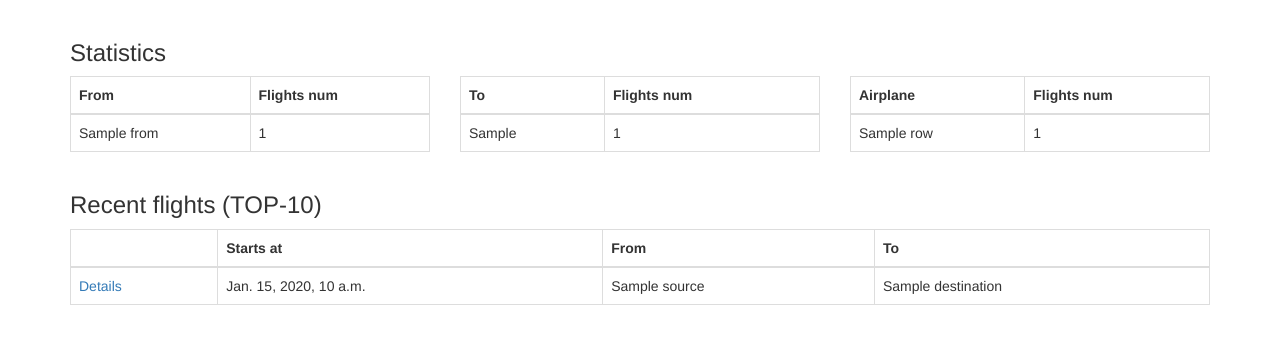
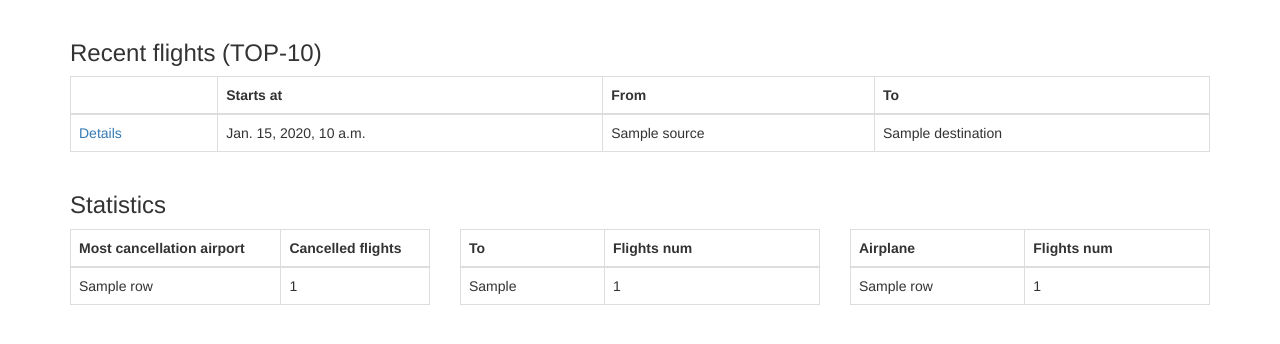
Before and after one commit to prihodkoserge/kpi-databases-labs, a Django app: template py-mongo/airwaysbase/templates/airwaysbase/index.html in a window 1280 px wide. Shown: the part 52-396 px from the top of the page. Run offline with Django 3.2, Linux system fonts and the light colour scheme; the template is opened without the code that fills it: most values are stand-ins (such as "Sample title", 1, 10 or a date in 2020); some libraries are stand-ins or nearby versions.

Commit message:
Add aggregation query

```diff
--- a/py-mongo/airwaysbase/templates/airwaysbase/index.html
+++ b/py-mongo/airwaysbase/templates/airwaysbase/index.html
@@ -2,20 +2,44 @@
 {% load cusrom_filters %}
 {% block content %}
     <div class="row">
+        <div class="col-md-12 col-sm-12 col-xs-12">
+            <h3>Recent flights (TOP-10)</h3>
+            <table class="table table-hover table-bordered">
+                <thead>
+                <tr>
+                    <th></th>
+                    <th>Starts at</th>
+                    <th>From</th>
+                    <th>To</th>
+                </tr>
+                </thead>
+                <tbody>
+                {% for flight in response.flights_list_limited %}
+                    <tr>
+                        <td><a href="/flights/{{ flight|private_attr:'_id' }}">Details</a></td>
+                        <td>{{ flight.start_date }}</td>
+                        <td>{{ flight.source.name }}</td>
+                        <td>{{ flight.destination.name }}</td>
+                    </tr>
+                {% endfor %}
+                </tbody>
+            </table>
+        </div>
+
         <div class="col-md-12">
             <h3>Statistics</h3>
         </div>
         <div class="col-md-4">
             <table class="table table-hover table-bordered">
                 <thead><tr>
-                    <th>From</th>
-                    <th>Flights num</th>
+                    <th>Most cancellation airport</th>
+                    <th>Cancelled flights</th>
                 </tr></thead>
                 <tbody>
-                {% for row in response.stats.flights_from_airport %}
+                {% for row in response.stats.most_cancellation_airports %}
                     <tr>
-                        <td>{{ row.from }}</td>
-                        <td>{{ row.flights_num }}</td>
+                        <td>{{ row.name }}</td>
+                        <td>{{ row.count }}</td>
                     </tr>
                 {% endfor %}
                 </tbody>
@@ -53,29 +77,5 @@
                 </tbody>
             </table>
         </div>
-
-        <div class="col-md-12 col-sm-12 col-xs-12">
-            <h3>Recent flights (TOP-10)</h3>
-            <table class="table table-hover table-bordered">
-                <thead>
-                <tr>
-                    <th></th>
-                    <th>Starts at</th>
-                    <th>From</th>
-                    <th>To</th>
-                </tr>
-                </thead>
-                <tbody>
-                {% for flight in response.flights_list_limited %}
-                    <tr>
-                        <td><a href="/flights/{{ flight|private_attr:'_id' }}">Details</a></td>
-                        <td>{{ flight.start_date }}</td>
-                        <td>{{ flight.source.name }}</td>
-                        <td>{{ flight.destination.name }}</td>
-                    </tr>
-                {% endfor %}
-                </tbody>
-            </table>
-        </div>
     </div>
 {% endblock %}
--- a/py-mongo/airwaysbase/views.py
+++ b/py-mongo/airwaysbase/views.py
@@ -15,7 +15,8 @@ def index(request):
     stats = {
         'flights_from_airport': Stat.flights_from_airport(),
         'flights_to_airport': Stat.flights_to_airport(),
-        'flights_per_aircraft': Stat.flights_per_aircraft()
+        'flights_per_aircraft': Stat.flights_per_aircraft(),
+        'most_cancellation_airports': Stat.most_cancellation_airports()
     }
     flights = Flight.get_list(10)
 
```
Also changed, not shown: py-mongo/airwaysbase/custom_models.py (+13 -1 lines), py-mongo/airwaysbase/gen_content.py (added, +20 -0 lines).
